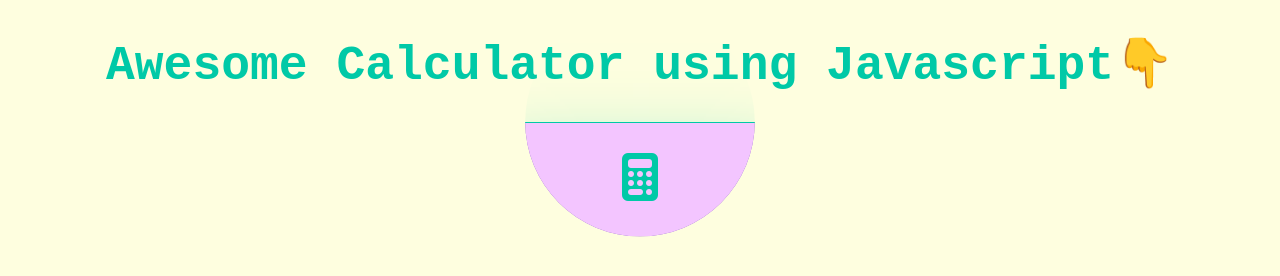
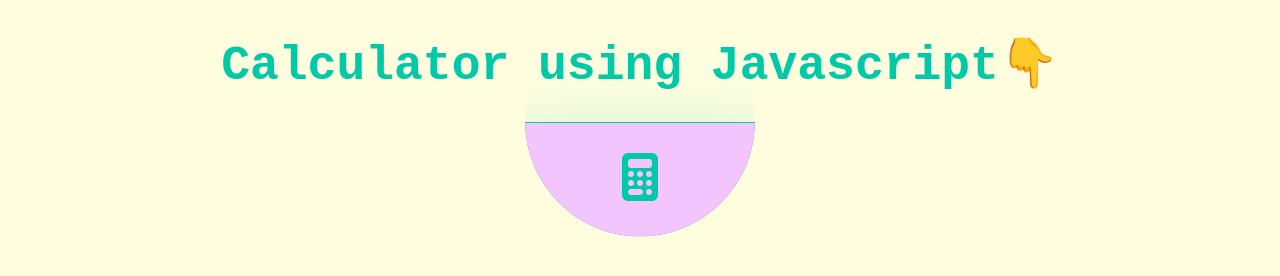
Before and after one commit to Saivaikant/CODSOFT_Calculator, a plain HTML site: page index.html in a window 1280 px wide. Drawn offline with nearby package versions, Linux system fonts and the light colour scheme.

Commit message:
Update index.html

```diff
--- a/index.html
+++ b/index.html
@@ -12,7 +12,7 @@
 </head>
 
 <body>
-    <h1>Awesome Calculator using Javascript👇</h1>
+    <h1>Calculator using Javascript👇</h1>
     <div class="calculator">
         <div class="input">
             <p id="output"><i class="fa-solid fa-calculator fa-xl" id="emoji"></i></p>
```
